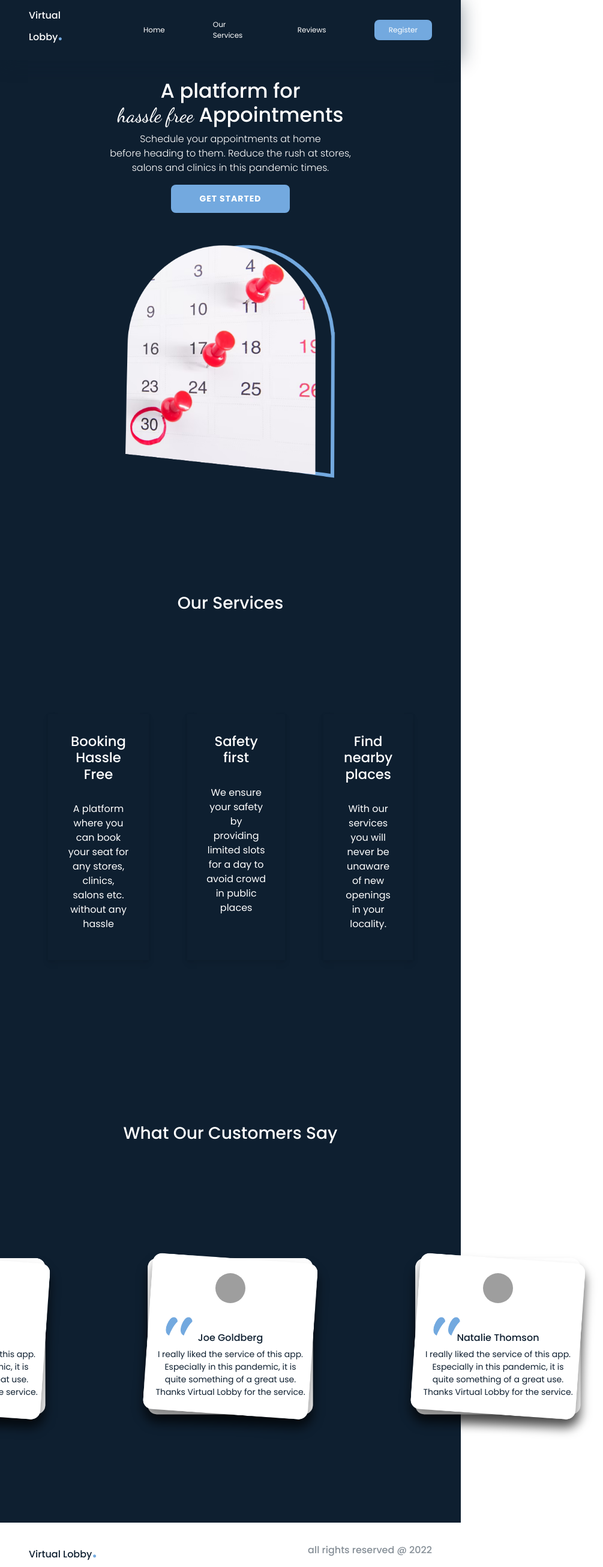
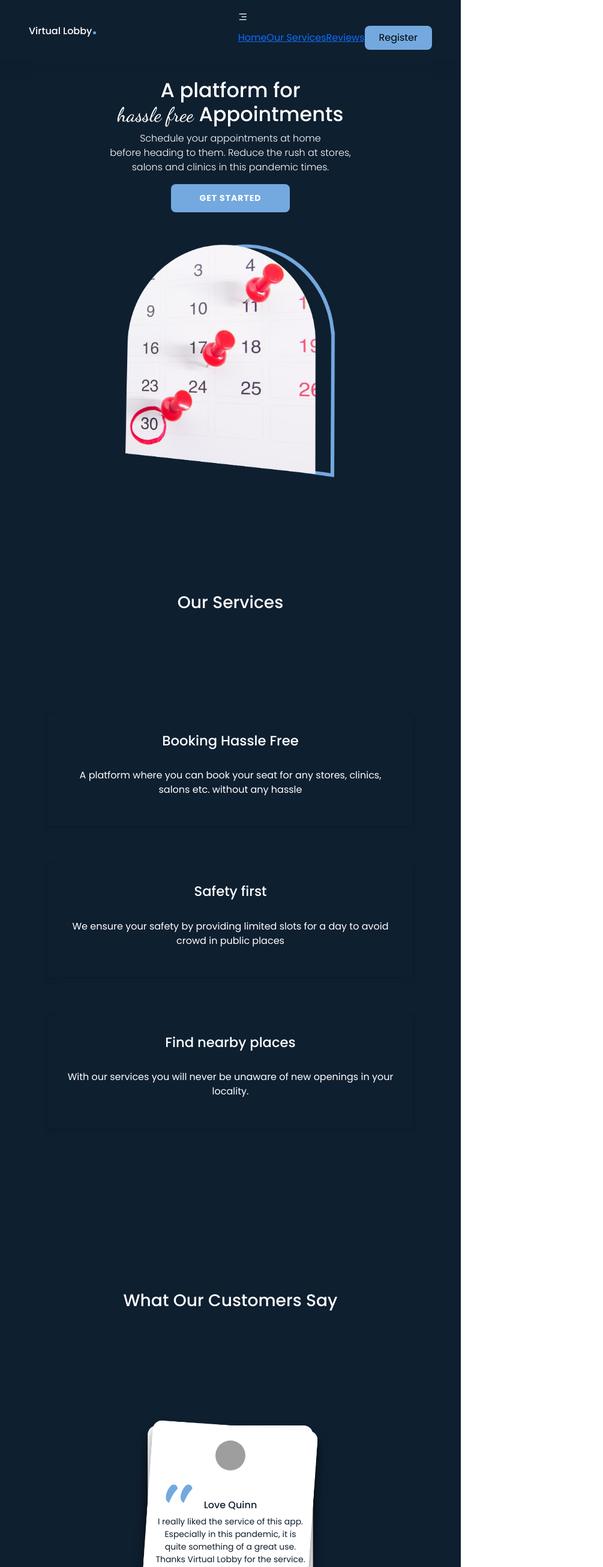
Before and after one commit to SimranGupta2607/frontend-virtuallobby, a React (Create React App) app: page / in a window 768 px wide. Shown: the top 2613 px of the page at 60% size, 1005 px wide, since content can reach past the window. Built offline with nearby package versions, Linux system fonts and the light colour scheme; grey boxes are pictures that could not be loaded.

Commit message:
home page responsive

```diff
--- a/src/Components/Home.css
+++ b/src/Components/Home.css
@@ -1,3 +1,4 @@
+@media only screen and (min-width : 1024px){
     .home-parent{
         width:100%;
         /* height:100vh; */
@@ -17,6 +18,9 @@
         /* background-color: #fff; */
         display: flex;
         align-items: center;
+    }
+    .home-parent nav .nav-menu-icon{
+        display: none;
     }
     .home-parent nav .nav-links a,#nav-btn{
         margin-left:5rem;
@@ -154,3 +158,312 @@ footer{
     #faded{
         color: #0e1f3080
     }
+}
+
+
+@media only screen and (min-width : 768px) and (max-width : 1024px){
+    .home-parent{
+        width:100%;
+        /* height:100vh; */
+        background-color: #0E1F30;
+        color : white;
+    }
+    .home-parent nav{
+        width:100%;
+        display: flex;
+        padding:1rem 3rem;
+    }
+    .custom-drop-btn{
+        box-shadow: none !important;
+        border-radius: 0%;
+    }
+    .home-parent nav .nav-links{
+        display: none;
+    }
+
+    button{
+        padding : .5rem 1.5rem;
+        background-color: #73A9DF;
+        border: none;
+        border-radius:.5rem;
+        transition: all 0.5s cubic-bezier(0.19, 1, 0.22, 1);
+    }
+    .custom-btn{
+        padding: .8rem 3rem;
+        font-size:14px;
+        text-transform:uppercase;
+        letter-spacing:1px;
+        font-weight:bold;
+        margin-left: 0;
+        margin-bottom: 2rem;
+        color:white;
+    }
+    button:hover{
+        box-shadow: 0px 2px 30px #000000a3;
+    }
+    .lower-landing{
+        width:100%;
+        padding : 2rem 0rem 2rem 0rem;
+        display: flex;
+        flex-direction: column;
+        justify-content: center;
+        align-items: center;
+        text-align: center;
+    }
+    .lower-landing img{
+        width:350px;
+    }
+    .lower-landing p{
+        font-weight: 300;
+    }
+    .diff-font{
+        font-family: 'Dancing Script', cursive;
+    }
+    .home-parent .our-services{
+        width:100%;
+        display: flex;
+        flex-direction: column;
+        align-items: center;
+        justify-content:center;
+        /* background-color: #fff; */
+        padding : 10rem 3rem 5rem 3rem;
+        /* text-align: center; */
+    }
+    .home-parent .our-services #service-cards{
+        width:100%;
+        display: flex;
+        flex-direction: column;
+        justify-content: center;
+        color: #fff;
+        margin-top:8rem;
+        text-align: center;
+    }
+    .home-parent .our-services #service-cards .service-card{
+        padding: 2rem 2rem;
+        margin: 2rem;
+        transition: .3s transform cubic-bezier(.155,1.105,.295,1.12),.3s box-shadow,.3s -webkit-transform cubic-bezier(.155,1.105,.295,1.12);
+        box-shadow: 0 6px 10px rgba(0,0,0,.08), 0 0 6px rgba(0,0,0,.05);
+        cursor: pointer;
+        text-align: center
+    }
+    .home-parent .our-services #service-cards .service-card p{
+        font-weight: 400;
+        margin-top:2rem;
+    }
+    .home-parent .our-services #service-cards .service-card:hover{
+        background-color: #fff;
+        color:#0E1F30;
+        border : 5px solid #73A9DF;
+        border-radius: 5px;
+        transform: scale(1.05);
+        box-shadow: 0 10px 20px rgba(0,0,0,.12), 0 4px 8px rgba(0,0,0,.06);
+    }
+    .home-parent .our-services #review-cards{
+        width:100%;
+        margin-top:7rem;
+        display: flex;
+        flex-direction: column;
+        justify-content: center;
+        align-items: center;
+        color: #fff;
+        /* text-align: center; */
+    }
+    .home-parent .our-services #review-cards .review-card{
+        position:relative;
+        margin:3rem;
+    }
+    .home-parent .our-services #review-cards .review-card img{
+        width:350px
+    }
+    .home-parent .our-services #review-cards .review-card .overlay-reviewcard{
+        display: flex;
+        flex-direction: column;
+        justify-content: center;
+        align-items: center;
+        position:absolute;
+        top:0;
+        left:0;
+        width:350px;
+        padding: 3rem 3rem;
+        color: #0E1F30
+    }
+    .home-parent .our-services #review-cards .review-card .overlay-reviewcard .profile{
+        width:50px;
+        height:50px;
+        border-radius:50%;
+        background-image:url(https://images.unsplash.com/photo-1534528741775-53994a69daeb?ixlib=rb-1.2.1&ixid=MnwxMjA3fDB8MHxwaG90by1wYWdlfHx8fGVufDB8fHx8&auto=format&fit=crop&w=464&q=80);
+        background-position: center;
+        background-size: cover;
+        margin-bottom:3rem;
+    }
+    .home-parent .our-services #review-cards .review-card .overlay-reviewcard .testimonial{
+        font-size:14px;
+        text-align: center;
+    }
+    footer{
+        width:100%;
+        height:100px;
+        display: flex;
+        justify-content: space-between;
+        align-items: center;
+        background-color:white;
+        color: #0E1F30;
+        padding:1rem 3rem;
+    }
+    #faded{
+        color: #0e1f3080
+    }
+}
+
+@media only screen and (max-width:768px){
+    .home-parent{
+        width:100%;
+        /* height:100vh; */
+        background-color: #0E1F30;
+        color : white;
+    }
+    .home-parent nav{
+        width:100%;
+        display: flex;
+        padding:1rem 3rem;
+    }
+    .custom-drop-btn{
+        box-shadow: none !important;
+        border-radius: 0%;
+    }
+    .home-parent nav .nav-links{
+        display: none;
+    }
+    button{
+        padding : .5rem 1.5rem;
+        background-color: #73A9DF;
+        border: none;
+        border-radius:.5rem;
+        transition: all 0.5s cubic-bezier(0.19, 1, 0.22, 1);
+    }
+    .custom-btn{
+        padding: .8rem 3rem;
+        font-size:14px;
+        text-transform:uppercase;
+        letter-spacing:1px;
+        font-weight:bold;
+        margin-left: 0;
+        margin-bottom: 2rem;
+        color:white;
+    }
+    button:hover{
+        box-shadow: 0px 2px 30px #000000a3;
+    }
+    .lower-landing{
+        width:100%;
+        padding : 2rem 0rem 2rem 0rem;
+        display: flex;
+        flex-direction: column;
+        justify-content: center;
+        align-items: center;
+        text-align: center;
+    }
+    .lower-landing img{
+        width:350px;
+    }
+    .lower-landing p{
+        font-weight: 300;
+    }
+    .diff-font{
+        font-family: 'Dancing Script', cursive;
+    }
+    .home-parent .our-services{
+        width:100%;
+        display: flex;
+        flex-direction: column;
+        align-items: center;
+        justify-content:center;
+        /* background-color: #fff; */
+        padding : 10rem 3rem 5rem 3rem;
+        /* text-align: center; */
+    }
+    .home-parent .our-services #service-cards{
+        width:100%;
+        display: flex;
+        flex-direction: column;
+        justify-content: center;
+        color: #fff;
+        margin-top:8rem;
+        text-align: center;
+    }
+    .home-parent .our-services #service-cards .service-card{
+        padding: 2rem 2rem;
+        margin: 2rem;
+        transition: .3s transform cubic-bezier(.155,1.105,.295,1.12),.3s box-shadow,.3s -webkit-transform cubic-bezier(.155,1.105,.295,1.12);
+        box-shadow: 0 6px 10px rgba(0,0,0,.08), 0 0 6px rgba(0,0,0,.05);
+        cursor: pointer;
+        text-align: center
+    }
+    .home-parent .our-services #service-cards .service-card p{
+        font-weight: 400;
+        margin-top:2rem;
+    }
+    .home-parent .our-services #service-cards .service-card:hover{
+        background-color: #fff;
+        color:#0E1F30;
+        border : 5px solid #73A9DF;
+        border-radius: 5px;
+        transform: scale(1.05);
+        box-shadow: 0 10px 20px rgba(0,0,0,.12), 0 4px 8px rgba(0,0,0,.06);
+    }
+    .home-parent .our-services #review-cards{
+        width:100%;
+        margin-top:7rem;
+        display: flex;
+        flex-direction: column;
+        justify-content: center;
+        align-items: center;
+        color: #fff;
+        /* text-align: center; */
+    }
+    .home-parent .our-services #review-cards .review-card{
+        position:relative;
+        margin:3rem;
+    }
+    .home-parent .our-services #review-cards .review-card img{
+        width:350px
+    }
+    .home-parent .our-services #review-cards .review-card .overlay-reviewcard{
+        display: flex;
+        flex-direction: column;
+        justify-content: center;
+        align-items: center;
+        position:absolute;
+        top:0;
+        left:0;
+        width:350px;
+        padding: 3rem 3rem;
+        color: #0E1F30
+    }
+    .home-parent .our-services #review-cards .review-card .overlay-reviewcard .profile{
+        width:50px;
+        height:50px;
+        border-radius:50%;
+        background-image:url(https://images.unsplash.com/photo-1534528741775-53994a69daeb?ixlib=rb-1.2.1&ixid=MnwxMjA3fDB8MHxwaG90by1wYWdlfHx8fGVufDB8fHx8&auto=format&fit=crop&w=464&q=80);
+        background-position: center;
+        background-size: cover;
+        margin-bottom:3rem;
+    }
+    .home-parent .our-services #review-cards .review-card .overlay-reviewcard .testimonial{
+        font-size:14px;
+        text-align: center;
+    }
+    footer{
+        width:100%;
+        height:100px;
+        display: flex;
+        justify-content: space-between;
+        align-items: center;
+        background-color:rgb(255, 255, 255);
+        color: #0E1F30;
+        padding:1rem 3rem;
+    }
+    #faded{
+        color: #0e1f3080
+    }
+}
--- a/src/Components/Home.js
+++ b/src/Components/Home.js
@@ -20,6 +20,15 @@ function Home() {
           <a href="#services">Our Services</a>
           <a href="#reviews">Reviews</a>
           <button id='nav-btn' onClick={() => navigate("/register")}>Register</button>
+        </div>
+        <div className="nav-menu-icon">
+        <i className="ri-menu-3-line"></i>
+        <div className="menu-links">
+        <a href="#home">Home</a>
+          <a href="#services">Our Services</a>
+          <a href="#reviews">Reviews</a>
+          <button id='nav-btn' onClick={() => navigate("/register")}>Register</button>
+        </div>
         </div>
       </nav>
       <div className="lower-landing">
```
Lines whose indentation alone changed are shown as unchanged.
